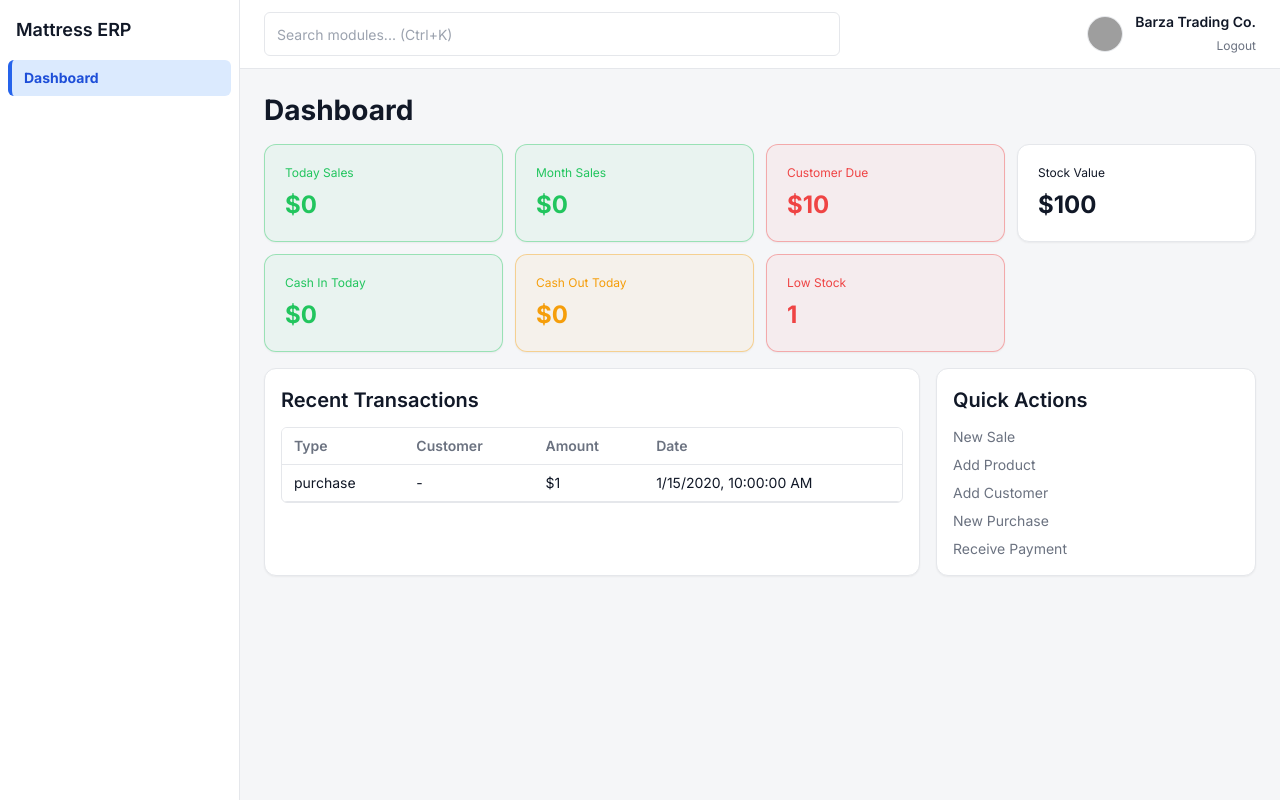
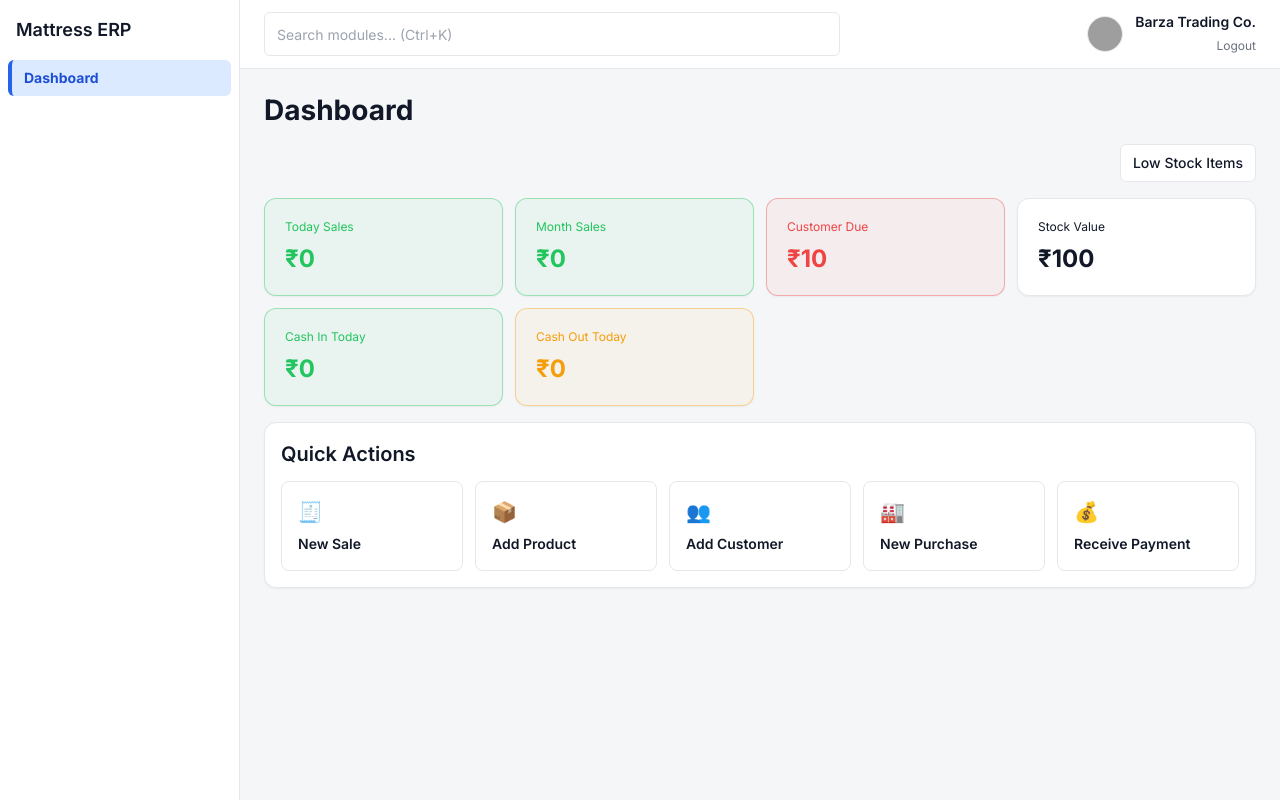
Before and after one commit to barzatradingcompany/ERP, a FastAPI app: page / in a window 1280 px wide. Run offline with FastAPI, Linux system fonts and the light colour scheme; the visitor is signed in with stand-in values (Sample User, id 1); tables that the repository leaves empty hold one stand-in row (values such as "Sample post"); some libraries are stand-ins or nearby versions; grey boxes are pictures that could not be loaded.

Commit message:
Refine dashboard quick actions and remove recent transactions

```diff
--- a/app/static/js/desk.js
+++ b/app/static/js/desk.js
@@ -1,7 +1,7 @@
 const $ = (q) => document.querySelector(q);
-const locale = navigator.language || 'en-IN';
-const currency = locale.includes('en-IN') || locale.includes('hi') ? 'INR' : 'USD';
-const money = (n) => new Intl.NumberFormat(locale, { style: 'currency', currency, maximumFractionDigits: 0 }).format(Number(n || 0));
+const locale = 'en-IN';
+const money = (n) => new Intl.NumberFormat(locale, { style: 'currency', currency: 'INR', maximumFractionDigits: 0 }).format(Number(n || 0));
+let lowStockItems = [];
 
 function toast(message) {
   const el = $('#appToast');
@@ -36,7 +36,6 @@ async function loadDashboard() {
     { k: 'Stock Value', v: d.stock_value, t: 'normal', currency: true },
     { k: 'Cash In Today', v: d.cash_received_today, t: 'good', currency: true },
     { k: 'Cash Out Today', v: d.cash_paid_today, t: 'warning', currency: true },
-    { k: 'Low Stock', v: d.low_stock_alerts, t: d.low_stock_alerts > 0 ? 'danger' : 'normal', currency: false },
   ];
 
   const tone = (t) => t === 'good'
@@ -54,16 +53,36 @@ async function loadDashboard() {
     </div>
   `).join('');
 
-  const tx = await api('/transactions/recent');
-  renderSimpleTable('recentTransactions', [
-    { key: 'type', label: 'Type' },
-    { key: 'customer', label: 'Customer' },
-    { key: 'amount', label: 'Amount', render: (r) => money(r.amount) },
-    { key: 'date', label: 'Date', render: (r) => new Date(r.date).toLocaleString(locale) },
-  ], tx);
+  const inv = await api('/inventory');
+  lowStockItems = inv.items.filter((x) => Number(x.stock_qty) < Number(x.low_stock_limit));
+}
+
+function renderLowStockList() {
+  const body = $('#lowStockListBody');
+  if (!body) return;
+  if (!lowStockItems.length) {
+    body.innerHTML = `<div class="p-3 text-sm text-[#6B7280]">No low stock items.</div>`;
+    return;
+  }
+  renderSimpleTable('lowStockListBody', [
+    { key: 'name', label: 'Item' },
+    { key: 'stock_qty', label: 'In Stock' },
+    { key: 'low_stock_limit', label: 'Minimum Level' },
+  ], lowStockItems);
 }
 
 loadDashboard().catch((e) => {
   console.error(e);
   toast('Dashboard failed to load');
 });
+
+$('#openLowStockList')?.addEventListener('click', () => {
+  renderLowStockList();
+  $('#lowStockModal')?.classList.remove('hidden');
+  $('#lowStockModal')?.classList.add('flex');
+});
+
+$('#closeLowStockList')?.addEventListener('click', () => {
+  $('#lowStockModal')?.classList.add('hidden');
+  $('#lowStockModal')?.classList.remove('flex');
+});
--- a/app/templates/index.html
+++ b/app/templates/index.html
@@ -36,21 +36,33 @@
       <main class="p-4 lg:p-6">
         <section id="dashboard" class="space-y-4">
           <h1 class="text-[28px] font-bold leading-tight">Dashboard</h1>
+          <div class="flex justify-end">
+            <button id="openLowStockList" class="rounded-md border border-line bg-white px-3 py-2 text-sm font-medium text-ink transition-all duration-200 ease-in-out hover:bg-[#F3F4F6]">Low Stock Items</button>
+          </div>
           {% include 'components/dashboard_cards.html' %}
-          <div class="grid grid-cols-1 gap-4 xl:grid-cols-3">
-            <div class="xl:col-span-2 rounded-xl border border-line bg-card p-4 shadow-sm">
-              <h3 class="mb-3 text-[20px] font-semibold">Recent Transactions</h3>
-              <div id="recentTransactions" class="overflow-hidden rounded-md border border-line bg-white"></div>
-            </div>
-            <div class="rounded-xl border border-line bg-card p-4 shadow-sm">
-              <h3 class="mb-3 text-[20px] font-semibold">Quick Actions</h3>
-              <div class="grid grid-cols-1 gap-2 text-sm text-[#6B7280]">
-                <div>New Sale</div>
-                <div>Add Product</div>
-                <div>Add Customer</div>
-                <div>New Purchase</div>
-                <div>Receive Payment</div>
-              </div>
+          <div class="rounded-xl border border-line bg-card p-4 shadow-sm">
+            <h3 class="mb-3 text-[20px] font-semibold">Quick Actions</h3>
+            <div class="grid grid-cols-1 gap-3 sm:grid-cols-2 xl:grid-cols-5">
+              <button class="rounded-lg border border-line bg-white p-4 text-left transition-all duration-200 ease-in-out hover:bg-[#F9FAFB]">
+                <div class="text-xl">🧾</div>
+                <div class="mt-2 text-sm font-semibold text-ink">New Sale</div>
+              </button>
+              <button class="rounded-lg border border-line bg-white p-4 text-left transition-all duration-200 ease-in-out hover:bg-[#F9FAFB]">
+                <div class="text-xl">📦</div>
+                <div class="mt-2 text-sm font-semibold text-ink">Add Product</div>
+              </button>
+              <button class="rounded-lg border border-line bg-white p-4 text-left transition-all duration-200 ease-in-out hover:bg-[#F9FAFB]">
+                <div class="text-xl">👥</div>
+                <div class="mt-2 text-sm font-semibold text-ink">Add Customer</div>
+              </button>
+              <button class="rounded-lg border border-line bg-white p-4 text-left transition-all duration-200 ease-in-out hover:bg-[#F9FAFB]">
+                <div class="text-xl">🏭</div>
+                <div class="mt-2 text-sm font-semibold text-ink">New Purchase</div>
+              </button>
+              <button class="rounded-lg border border-line bg-white p-4 text-left transition-all duration-200 ease-in-out hover:bg-[#F9FAFB]">
+                <div class="text-xl">💰</div>
+                <div class="mt-2 text-sm font-semibold text-ink">Receive Payment</div>
+              </button>
             </div>
           </div>
         </section>
@@ -59,6 +71,15 @@
   </div>
 
   {% include 'components/toast_component.html' %}
+  <div id="lowStockModal" class="fixed inset-0 z-[70] hidden items-center justify-center bg-black/30 p-4">
+    <div class="w-full max-w-lg rounded-xl border border-line bg-white p-4 shadow-xl">
+      <div class="mb-3 flex items-center justify-between">
+        <h3 class="text-lg font-semibold">Low Stock Items</h3>
+        <button id="closeLowStockList" class="rounded-md border border-line bg-white px-3 py-1 text-sm">Close</button>
+      </div>
+      <div id="lowStockListBody" class="overflow-hidden rounded-md border border-line bg-white"></div>
+    </div>
+  </div>
   <script src="/static/js/desk.js"></script>
 </body>
 </html>
```
